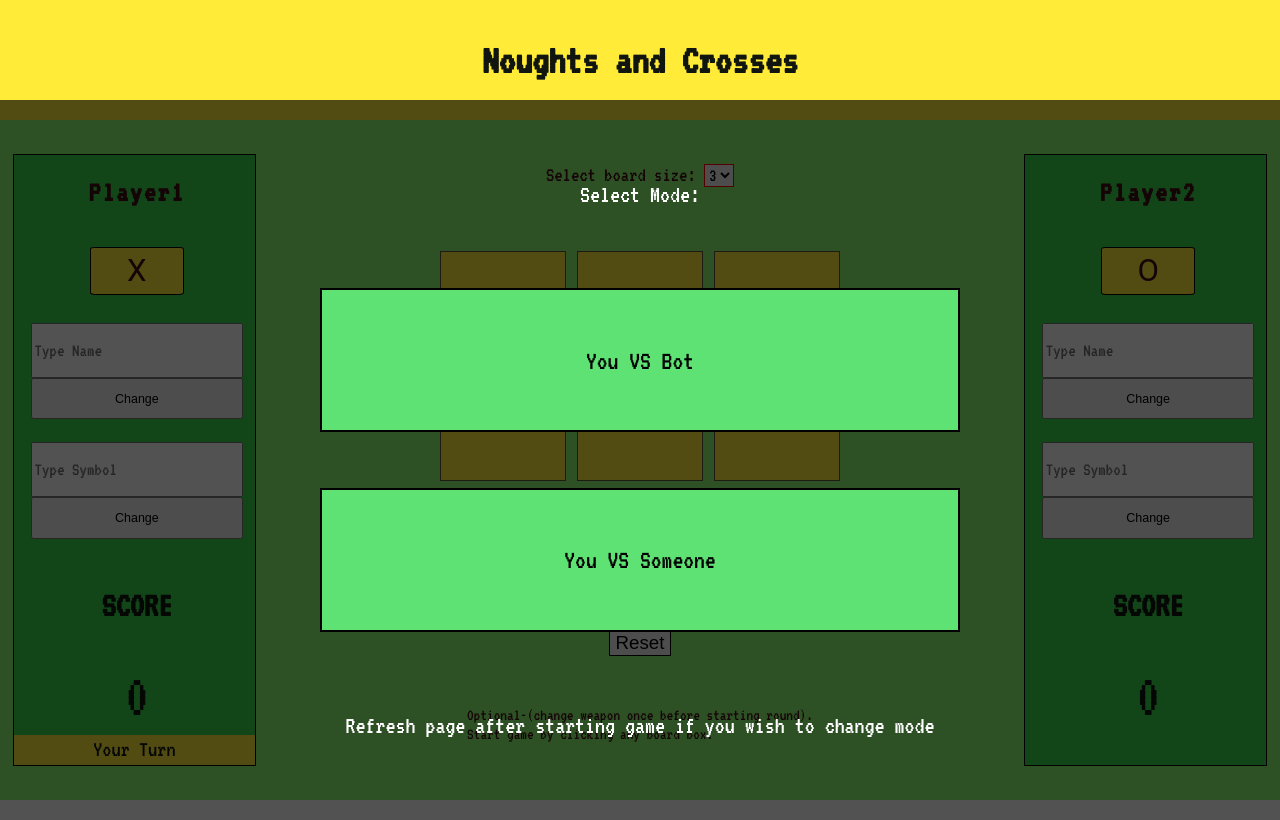
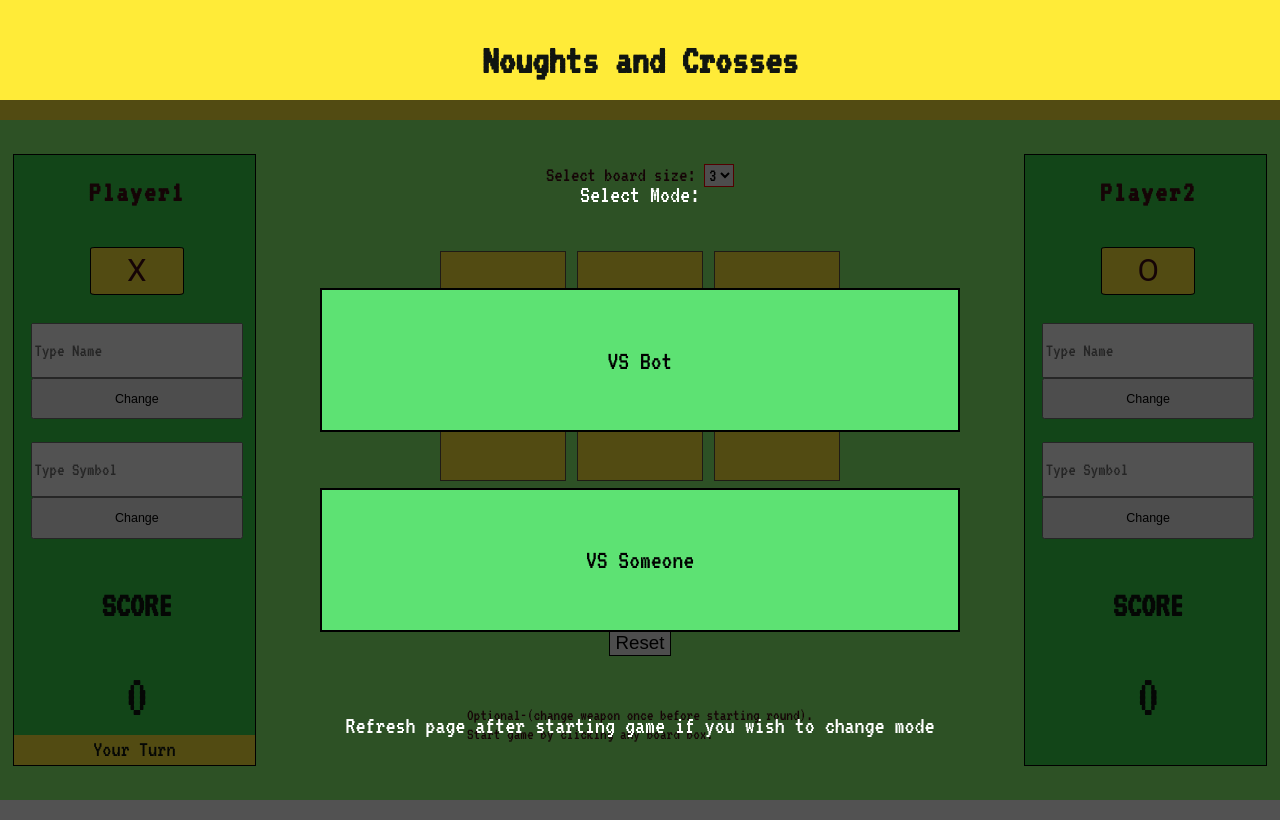
Before and after one commit to ikhlaas-kapadia/Noughts-And-Crosses, a React (Create React App) app: page / in a window 1280 px wide. Built offline with nearby package versions, Linux system fonts and the light colour scheme.

Commit message:
change mode text

```diff
--- a/src/Components/Bot-Button.jsx
+++ b/src/Components/Bot-Button.jsx
@@ -6,10 +6,10 @@ const BotButton = (props) => {
     <div className={bot === undefined ? "Mode-Btns" : "Mode-Btns-Hidden"}>
       <p className="Mode-Select"> Select Mode:</p>
       <button onClick={handleBot} name="Bot">
-        You VS Bot
+        VS Bot
       </button>
       <button onClick={handleBot} name="Someone">
-        You VS Someone
+        VS Someone
       </button>
       <p>Refresh page after starting game if you wish to change mode</p>
     </div>
```
